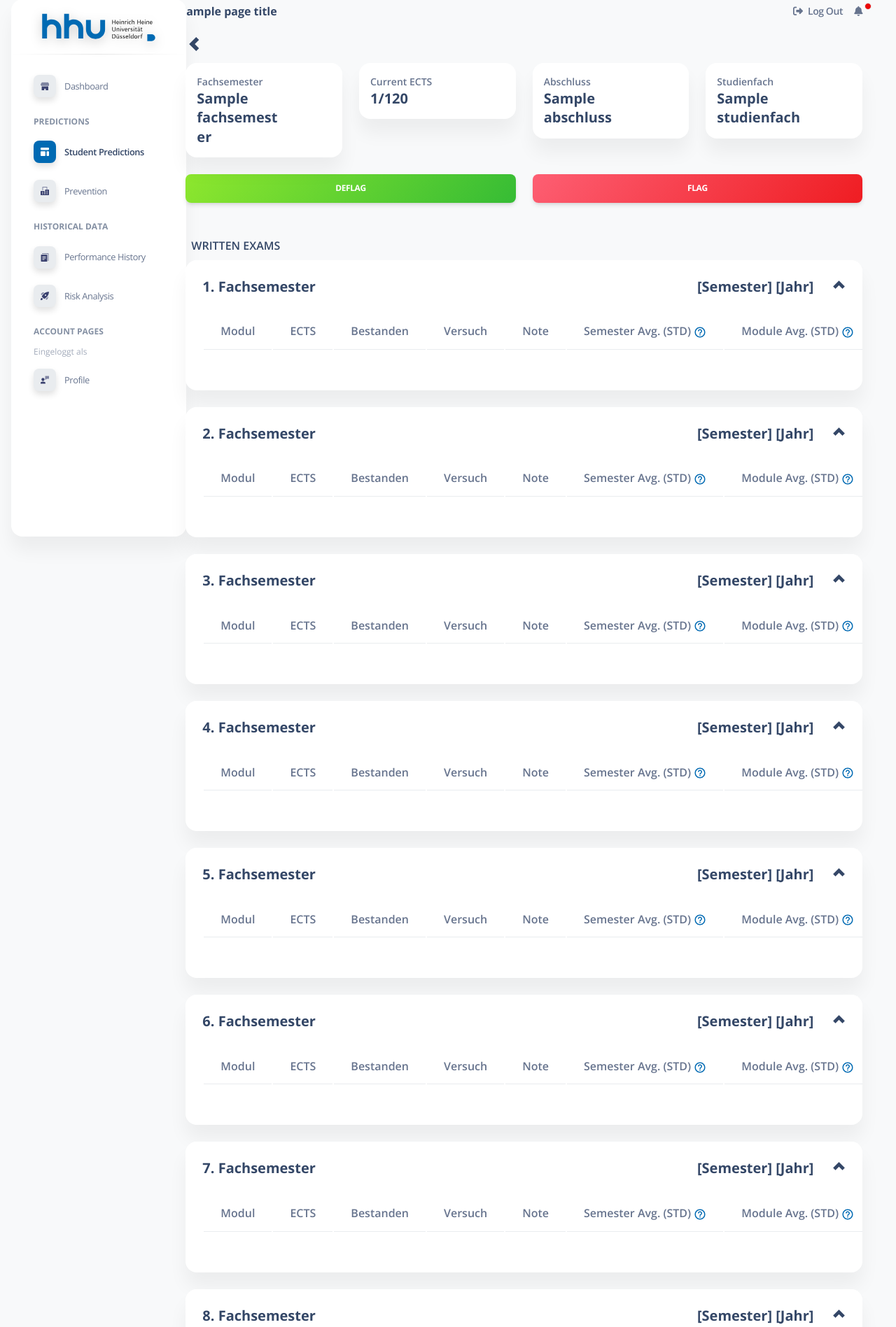
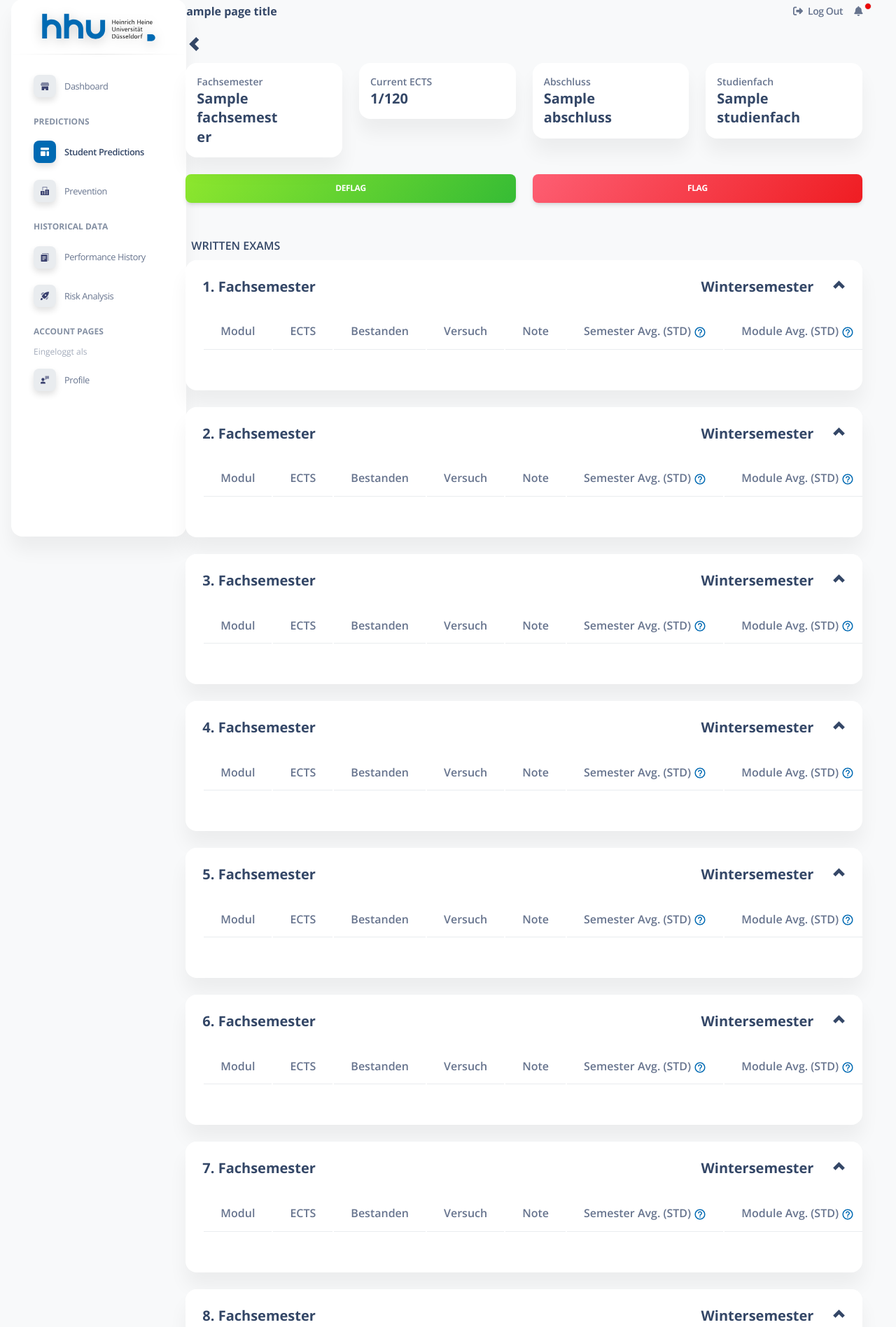
Before and after one commit to hhu-rapp/rapp-webapp, a Python web app: template app/templates/main/student-review.html in a window 1280 px wide. Shown: the part 17-1914 px from the top of the page at 70% size. Run offline with Jinja, Linux system fonts and the light colour scheme; the template is opened without the code that fills it: most values are stand-ins (such as "Sample title", 1, 10 or a date in 2020); lists and menus that the app fills with data are empty; some libraries are stand-ins or nearby versions.

Commit message:
Add semester information

```diff
--- a/app/templates/components/semester_table.html
+++ b/app/templates/components/semester_table.html
@@ -1,4 +1,4 @@
-{% macro semester_table(session_id ,student_data, semester) %}
+{% macro semester_table(session_id ,student_data, num_semester, year, sommersemester) %}
 	<div class="row">
 		<div class="col-12 tab-content">
 			<div class="card mb-4 d">
@@ -6,14 +6,13 @@
 
 					<div class="row">
 						<div class="col-xl-6 col-sm-6 mb-xl-0 mb-4 ">
-							<h5 class="font-weight-bolder mb-0 w-100">{{ semester + 1 }}. Fachsemester</h5>
+							<h5 class="font-weight-bolder mb-0 w-100">{{ num_semester + 1 }}. Fachsemester</h5>
 						</div>
 						<div class="col-xl-6 col-sm-6 mb-xl-0 mb-4 text-right">
-							<!-- Add a button or trigger to toggle the collapsible section -->
 
 							<h5 class="font-weight-bolder mb-0 w-100 text-end">
-								[Semester] [Jahr] &nbsp; &nbsp;
-								<a id="toggleCollapse{{ semester + 1 }}" href="#" role="button"><i
+								{% if sommersemester %} Sommersemester {% else %} Wintersemester {% endif %} {{ year }} &nbsp; &nbsp;
+								<a id="toggleCollapse{{ num_semester + 1 }}" href="#" role="button"><i
 										class="ni ni-bold-up">
 								</i></a>
 							</h5>
@@ -25,9 +24,9 @@
 
 
 				<div class="card-body px-0 pt-0 pb-2 semesterTableContainer">
-					<div class="container collapse" id="collapseCard{{ semester + 1 }}">
+					<div class="container collapse" id="collapseCard{{ num_semester + 1 }}">
 
-						<table class="table semesterTable" id="semesterTable{{ semester + 1 }}">
+						<table class="table semesterTable" id="semesterTable{{ num_semester + 1 }}">
 							<thead>
 							<tr>
 								<th scope="col">Modul</th>
@@ -75,7 +74,7 @@
 							</thead>
 						</table>
 						<div class="d-flex justify-content-center align-items-centers fade"
-							 id="semesterTableLoading{{ semester + 1 }}">
+							 id="semesterTableLoading{{ num_semester + 1 }}">
 							<div class="spinner-border text-secondary" role="status">
 								<span class="sr-only">Loading...</span>
 							</div>
@@ -92,8 +91,8 @@
             $('[data-toggle="tooltip"]').tooltip();
 
             // Initialize Collapsible
-			const collapseToggle = $("#toggleCollapse{{ semester + 1 }}");
-			const collapseCard = $("#collapseCard{{ semester + 1 }}");
+			const collapseToggle = $("#toggleCollapse{{ num_semester + 1 }}");
+			const collapseCard = $("#collapseCard{{ num_semester + 1 }}");
 
             collapseToggle.click(function (e) {
                 e.preventDefault(); // Prevent the default behavior of the anchor tag
@@ -104,8 +103,8 @@
             collapseCard.collapse('show');
 
             // AJAX call
-            const url = "/get-semester-data/{{session_id}}/" + {{ student_data.Pseudonym }} +"/" + {{ semester + 1 }};
-            const loadingDiv = $('#semesterTableLoading{{ semester + 1 }}');
+            const url = "/get-semester-data/{{session_id}}/" + {{ student_data.Pseudonym }} +"/" + {{ num_semester + 1 }};
+            const loadingDiv = $('#semesterTableLoading{{ num_semester + 1 }}');
 
             const columnOrder = ['Modul', 'ECTS', 'Status', 'Versuch', 'Note', 'Durchschnittsnote', 'ModulDurchschnitt'];
 
@@ -117,7 +116,7 @@
                     loadingDiv.removeClass('fade');
                 },
                 success: function (data) {
-                    var myTable = document.getElementById('semesterTable{{ semester + 1 }}');
+                    var myTable = document.getElementById('semesterTable{{ num_semester + 1 }}');
 
                     for (i in data) {
                         var tr = myTable.appendChild(document.createElement('tr'));
--- a/app/templates/main/student-review.html
+++ b/app/templates/main/student-review.html
@@ -88,13 +88,18 @@
 			</div>
 		</div>
 
-
-		{#	Semester Data #}
+	{#	Semester Data #}
+	{% set ns = namespace(year=first_exam.Semesterjahr, semester=first_exam.Sommersemester) %}
 	<div class="container-fluid ml-1">
 	<h6 class="m-2"> WRITTEN EXAMS</h6>
-		{% for semester in range(student_data.Fachsemester) %}
-			{{ semester_table(session_id, student_data, semester) }}
-		{% endfor %}
+	{% for semester in range(student_data.Fachsemester) %}
+		{{ semester_table(session_id, student_data, semester, ns.year, ns.semester) }}
+
+		{% if ns.semester == 0 %}
+        {% set ns.year = ns.year + 1 %}
+    	{% endif %}
+		{% set ns.semester = (ns.semester + 1)%2 %}
+    {% endfor %}
 	</div>
 
 		<!-- Flag Buttons-->
```
Also changed, not shown: app/main/views.py (+11 -1 lines).
